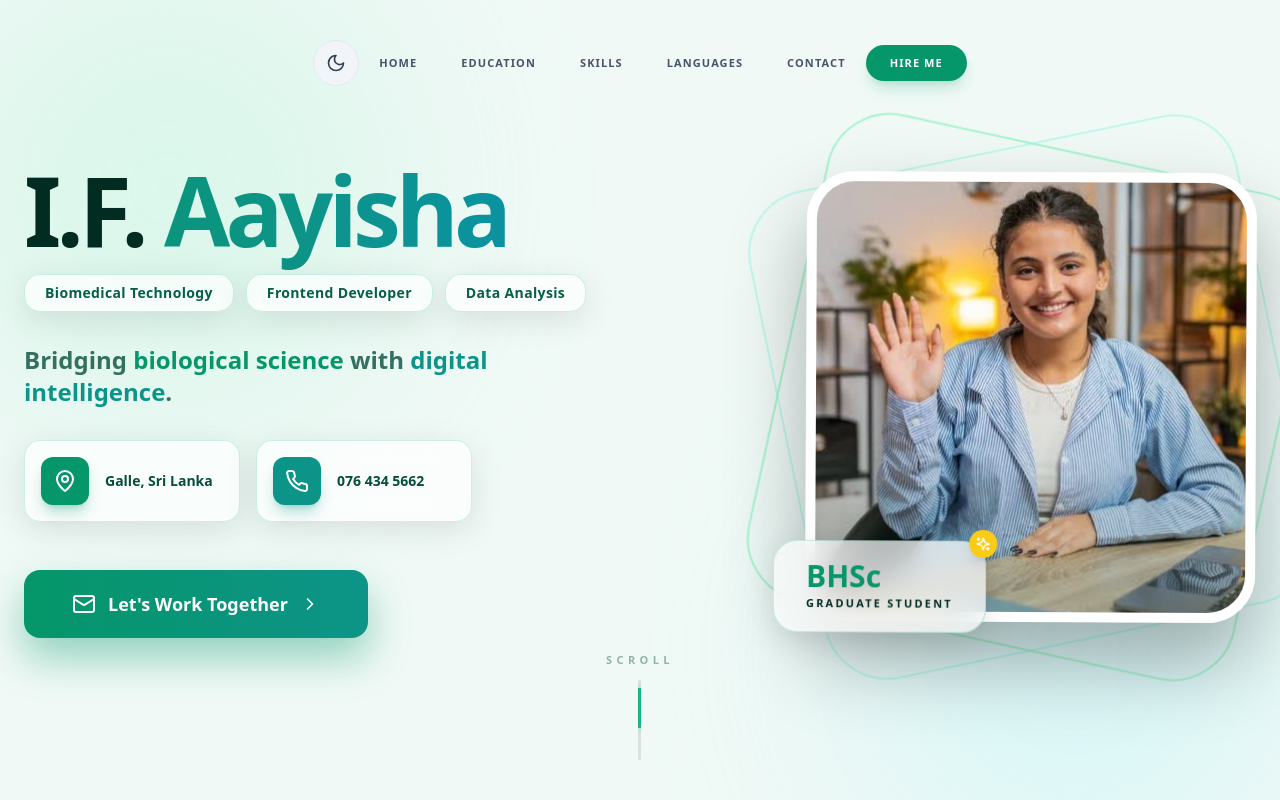
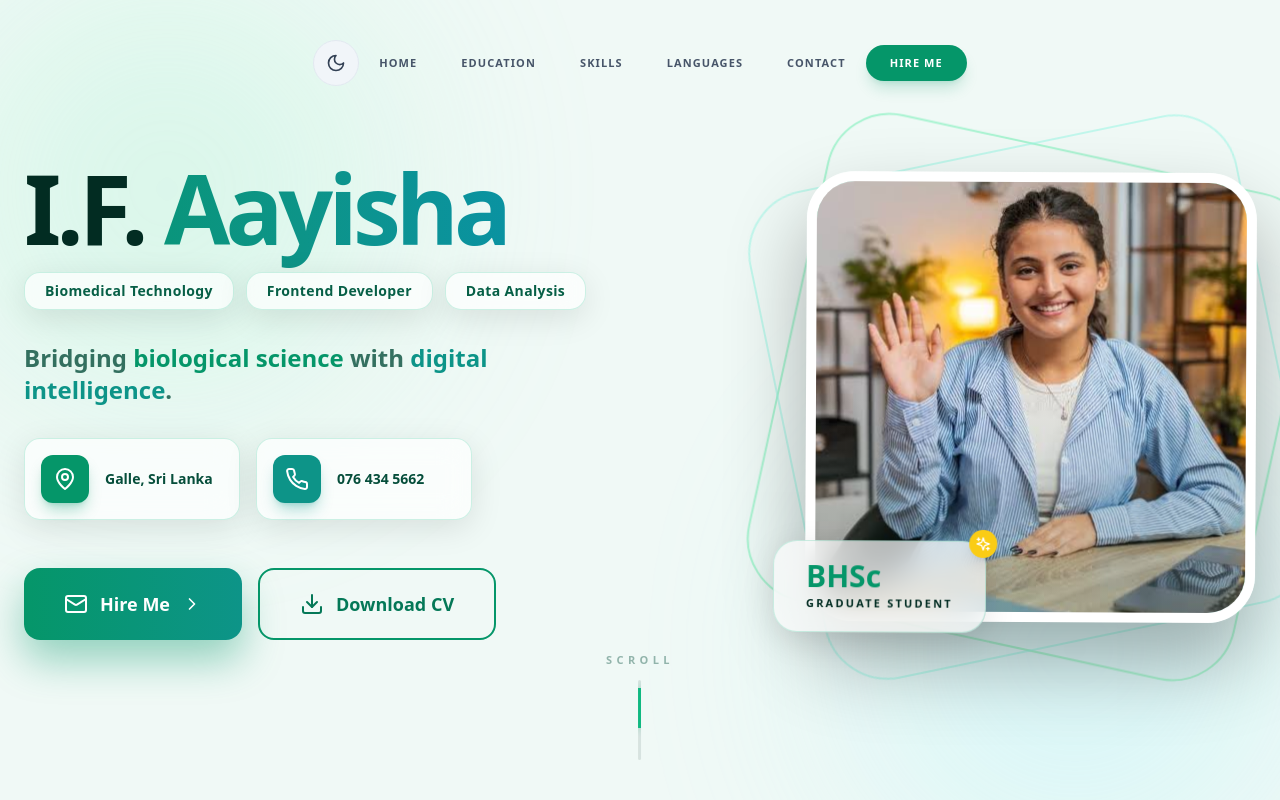
Before and after one commit to Abdullah3772/PortfolioIFA, a React (Vite) app: page / in a window 1280 px wide. Shown: the top 800 px of the page. Built offline with nearby package versions, Linux system fonts and the light colour scheme.

Commit message:
Updated package.json and Hero component

```diff
--- a/package.json
+++ b/package.json
@@ -7,11 +7,13 @@
   "scripts": {
     "dev": "vite",
     "build": "vite build",
+
     "lint": "eslint .",
     "preview": "vite preview",
     "typecheck": "tsc --noEmit -p tsconfig.app.json",
     "predeploy": "npm run build",
     "deploy": "gh-pages -d dist"
+
   },
   "dependencies": {
     "@supabase/supabase-js": "^2.57.4",
--- a/src/components/Hero.tsx
+++ b/src/components/Hero.tsx
@@ -1,9 +1,22 @@
-import { Mail, Phone, MapPin, ChevronRight, Sparkles } from "lucide-react";
+import React from 'react';
+import { Mail, Phone, MapPin, ChevronRight, Sparkles, Download } from "lucide-react";
 import { useTheme } from "../context/ThemeContext";
 import profileImg from "../assets/profile.jpg";
 
 export default function Hero() {
   const { isDark } = useTheme();
+
+  // Function to handle CV Download
+  const handleDownloadCV = () => {
+    // Replace this with the actual path to your CV file in the public folder
+    const cvUrl = "/Aayisha_CV.pdf";
+    const link = document.createElement("a");
+    link.href = cvUrl;
+    link.setAttribute("download", "Aayisha_CV.pdf");
+    document.body.appendChild(link);
+    link.click();
+    link.remove();
+  };
 
   return (
     <>
@@ -79,8 +92,6 @@ export default function Hero() {
             {/* --- CONTENT SECTION --- */}
             <div className="flex-1 text-center lg:text-left space-y-8 order-2 lg:order-1">
 
-              {/* Badge removed from here */}
-
               <div className="space-y-4">
                 <h1 className={`text-6xl md:text-8xl font-black tracking-tighter leading-tight ${isDark ? "text-white" : "text-emerald-950"}`}>
                   I.F. <span className="premium-text-gradient">Aayisha</span>
@@ -102,7 +113,7 @@ export default function Hero() {
                 <span className="text-teal-600 dark:text-teal-400 font-black"> digital intelligence</span>.
               </p>
 
-              {/* Premium Contact Grid */}
+              {/* Contact Grid */}
               <div className="grid grid-cols-1 sm:grid-cols-2 gap-4 max-w-md mx-auto lg:mx-0">
                 <div className="flex items-center gap-4 p-4 glass-card rounded-2xl group hover:scale-105 transition-all duration-300">
                   <div className="w-12 h-12 rounded-xl bg-emerald-600 flex items-center justify-center shadow-lg shadow-emerald-600/30">
@@ -118,14 +129,27 @@ export default function Hero() {
                 </div>
               </div>
 
-              <div className="pt-4">
+              {/* Action Buttons */}
+              <div className="flex flex-col sm:flex-row gap-4 pt-4 justify-center lg:justify-start">
                 <button
                   onClick={() => window.location.href = 'mailto:your-email@example.com'}
-                  className="btn-premium-shine group px-12 py-5 bg-gradient-to-r from-emerald-600 to-teal-600 text-white rounded-2xl font-black text-lg shadow-[0_20px_40px_rgba(5,150,105,0.4)] transition-all flex items-center gap-3 mx-auto lg:mx-0 active:scale-95"
+                  className="btn-premium-shine group px-10 py-5 bg-gradient-to-r from-emerald-600 to-teal-600 text-white rounded-2xl font-black text-lg shadow-[0_20px_40px_rgba(5,150,105,0.4)] transition-all flex items-center justify-center gap-3 active:scale-95"
                 >
                   <Mail className="w-6 h-6" />
-                  Let's Work Together
+                  Hire Me
                   <ChevronRight className="w-5 h-5 group-hover:translate-x-2 transition-transform" />
+                </button>
+
+                <button
+                  onClick={handleDownloadCV}
+                  className={`px-10 py-5 rounded-2xl font-black text-lg transition-all flex items-center justify-center gap-3 border-2 active:scale-95 ${
+                    isDark
+                    ? "border-emerald-500/50 text-emerald-400 hover:bg-emerald-500/10"
+                    : "border-emerald-600 text-emerald-700 hover:bg-emerald-50"
+                  }`}
+                >
+                  <Download className="w-6 h-6" />
+                  Download CV
                 </button>
               </div>
             </div>
```
